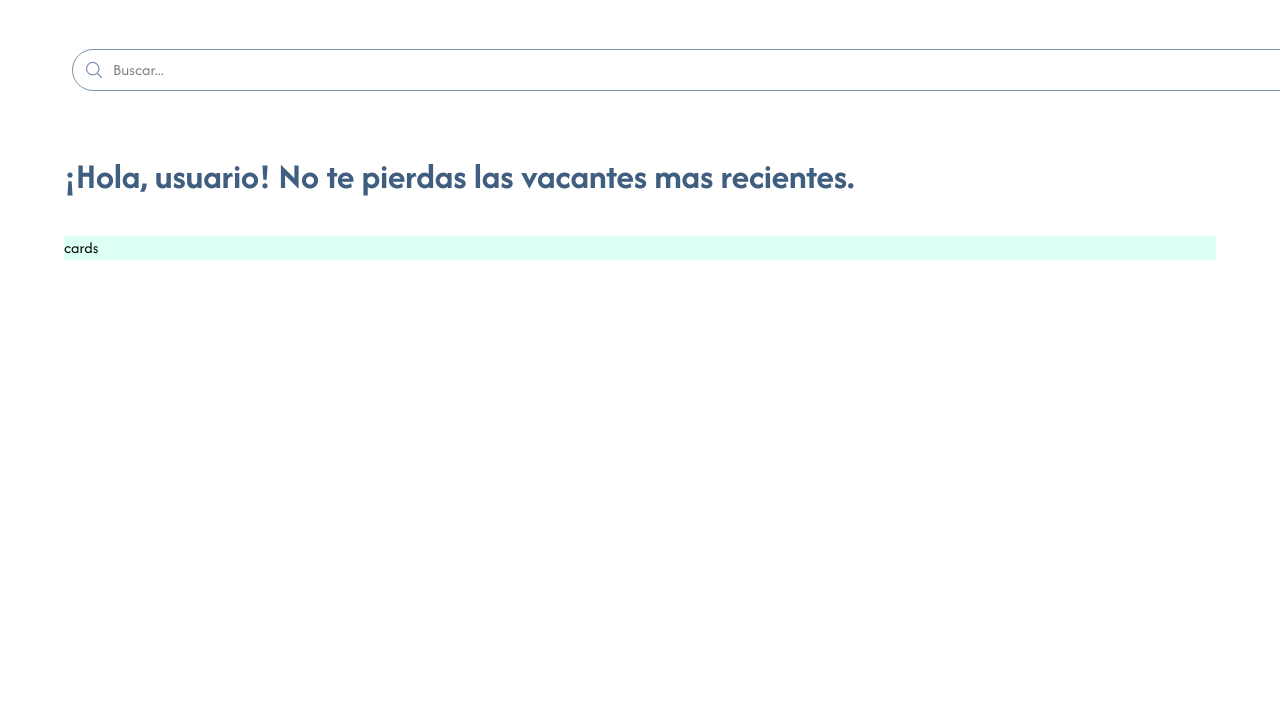
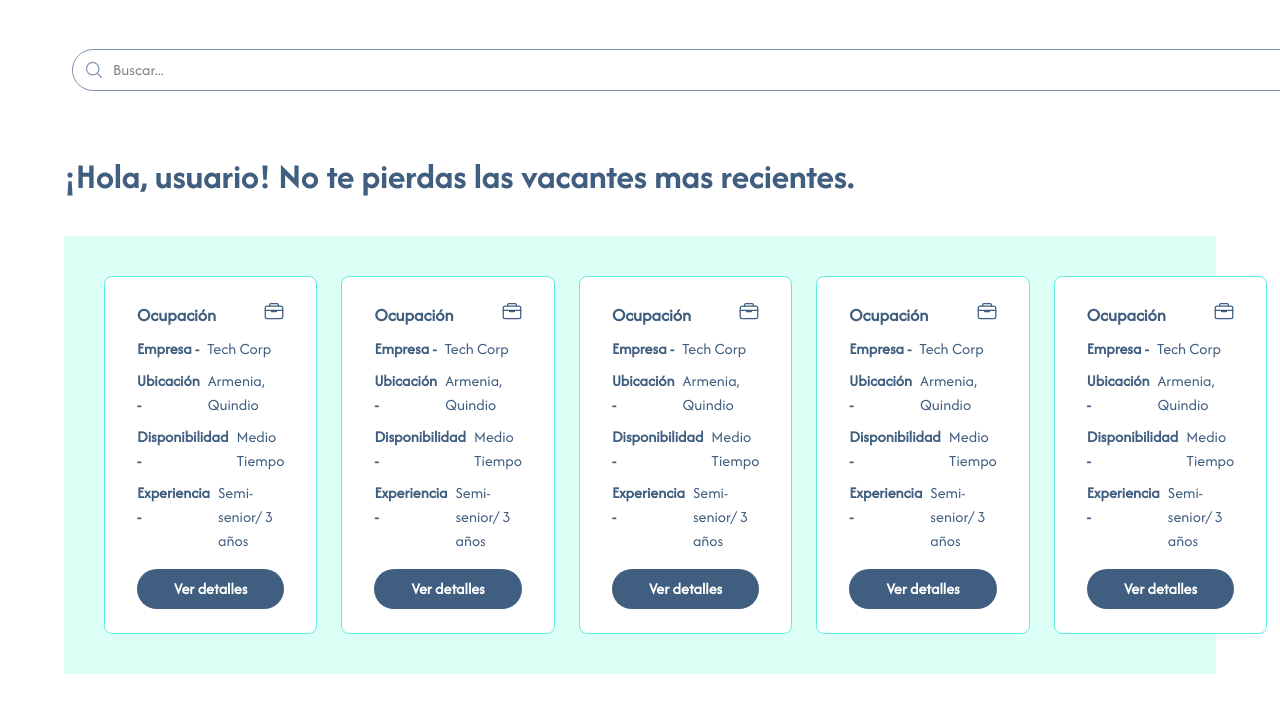
Before and after one commit to 0-min-0/PLP-Frontend, a React (Vite) app: page /inicio in a window 1280 px wide. Shown: the top 712 px of the page. Built offline with nearby package versions, Linux system fonts and the light colour scheme.

Commit message:
Creacion de tarjetas de vacantes y array de ejemplos

```diff
--- a/src/Components/RegisterForms/RegisterJobSeeker/DataJobSeeker.jsx
+++ b/src/Components/RegisterForms/RegisterJobSeeker/DataJobSeeker.jsx
@@ -6,7 +6,7 @@ import { MainMenu } from '../../MainMenu/MainMenu'
 import { Footer } from '../../Footer/Footer'
 import { Input } from '../../../UI/Input'
 import { Select } from '../../../UI/Select'
-import { optionTown, optionGenre } from './options'
+import { optionTown, optionGenre } from '../../../Utils/options'
 import { Button } from '../../../UI/button'
 import { WelcomeText } from '../../../UI/WelcomeText'
 import registerIlustration from '../../../assets/images/register-ilustration.png'
--- a/src/Layouts/VacanciesLayout/VacanciesLayout.jsx
+++ b/src/Layouts/VacanciesLayout/VacanciesLayout.jsx
@@ -1,4 +1,5 @@
 import React from 'react'
+import { Vacancie } from '../../UI/Vacancie'
 
 export const VacanciesLayout = () => {
     return (
@@ -6,8 +7,12 @@ export const VacanciesLayout = () => {
             <h1 className='text-4xl text-[#405e7f] font-[afacadBold]'>
                 ¡Hola, usuario! No te pierdas las vacantes mas recientes.
             </h1>
-            <div className='w-full bg-[#dcfff6] grid grid-cols-3 gap-10 mt-10'>
-                cards
+            <div className='w-full flex gap-6 bg-[#dcfff6] p-10 mt-10'>
+                <Vacancie />
+                <Vacancie />
+                <Vacancie />
+                <Vacancie />
+                <Vacancie />
             </div>
         </div>
     )
--- a/src/UI/Vacancie.jsx
+++ b/src/UI/Vacancie.jsx
@@ -1,9 +1,39 @@
 import React from 'react'
+import { IoBriefcaseOutline } from 'react-icons/io5'
+import { Button } from './button'
 
 export const Vacancie = () => {
+
+  const itemStyle = 'flex gap-2 mb-2'
   return (
-    <div>
-
+    <div className='bg-white rounded-lg border border-[#60efdb] px-8 py-6 text-[#405e7f]'>
+      <div className='flex justify-between '>
+        <h2 className='mb-2 font-semibold text-lg'>Ocupación</h2>
+        <IoBriefcaseOutline className='w-5 h-5' />
+      </div>
+      <div>
+        <div className={itemStyle}>
+          <h3 className='font-semibold'>Empresa - </h3>
+          <p>Tech Corp</p>
+        </div>
+        <div className={itemStyle}>
+          <h3 className='font-semibold'>Ubicación - </h3>
+          <p>Armenia, Quindio</p>
+        </div>
+        <div className={itemStyle}>
+          <h3 className='font-semibold'>Disponibilidad - </h3>
+          <p>Medio Tiempo</p>
+        </div>
+        <div className={itemStyle}>
+          <h3 className='font-semibold'>Experiencia - </h3>
+          <p>Semi-senior/ 3 años</p>
+        </div>
+      </div>
+      <Button
+      btnName='Ver detalles'
+      btnType='button'
+      btnStyle='bg-[#405e7f] text-white font-semibold w-full mt-2'
+      />
     </div>
   )
 }
```
Also changed, not shown: src/Utils/objectsExample.js (renamed from src/Layouts/VacanciesLayout/objectsExamplo.js), src/Utils/options.js (renamed from src/Components/RegisterForms/RegisterJobSeeker/options.js).
